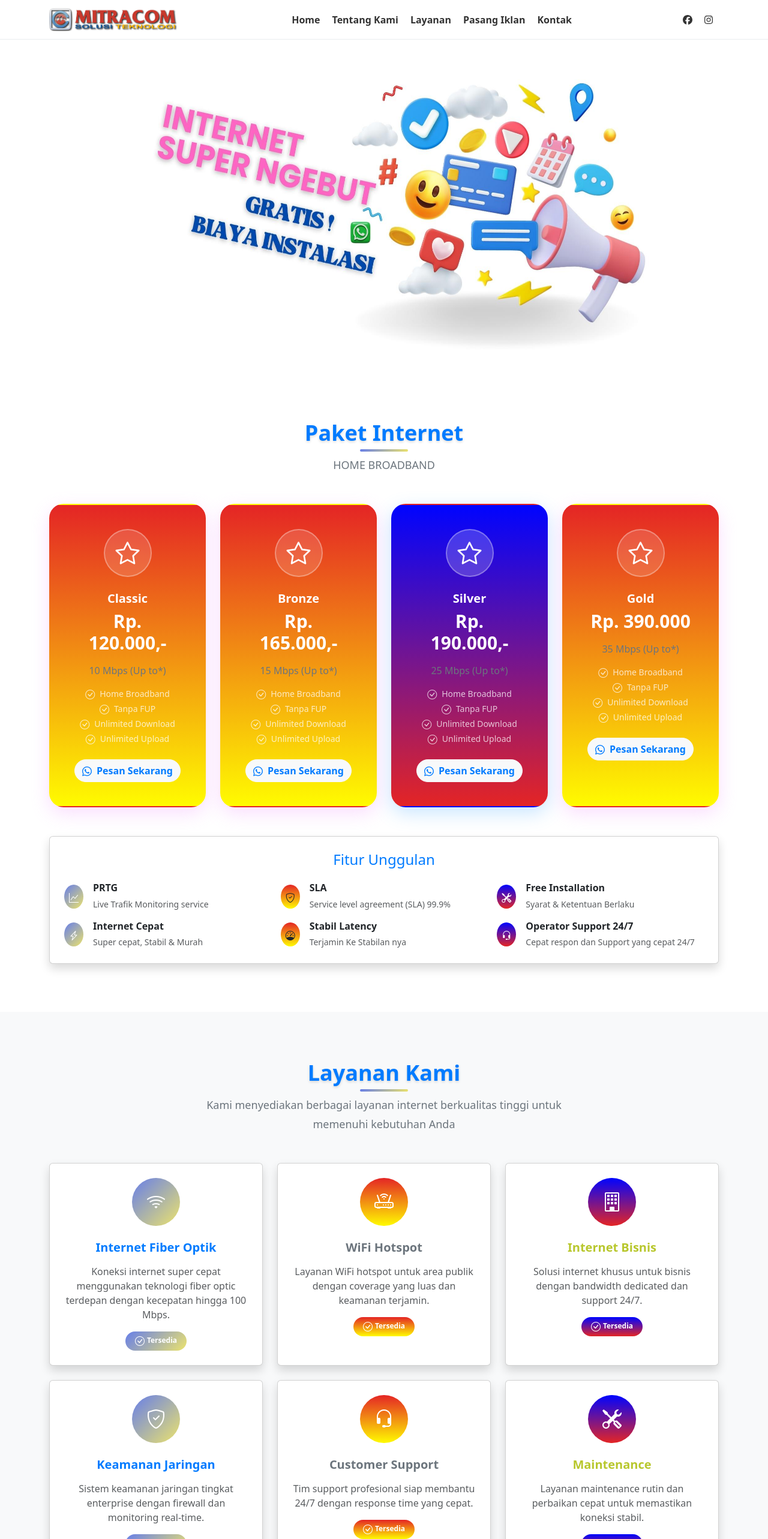
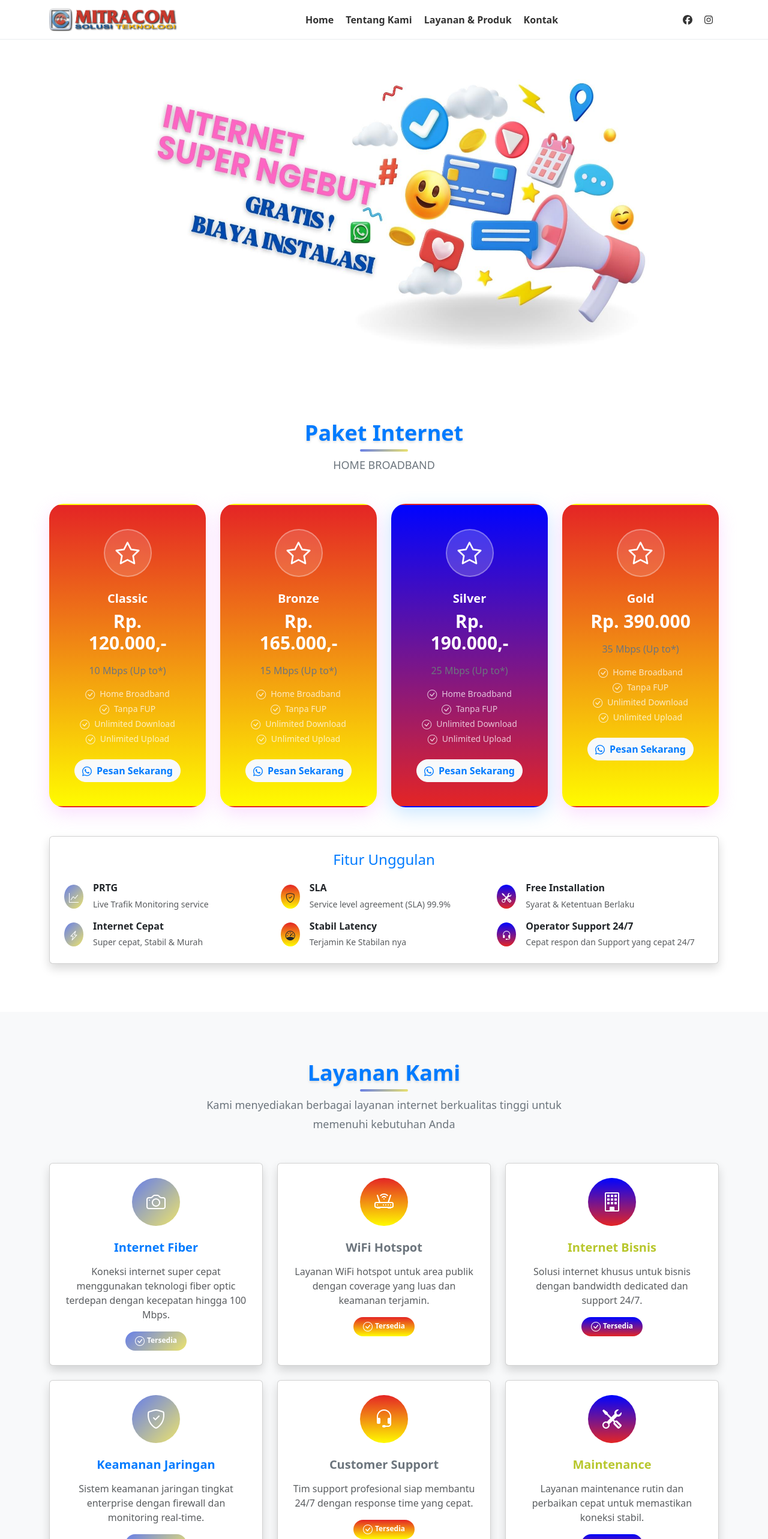
Before and after one commit to bisaterusboy/bisaterusboy.github.io, a React (Vite) app: page / in a window 1280 px wide. Shown: the top 2566 px of the page at 60% size. Built offline with nearby package versions, Linux system fonts and the light colour scheme.

Commit message:
nambah logo

```diff
--- a/src/components/Navbar.jsx
+++ b/src/components/Navbar.jsx
@@ -136,7 +136,7 @@ function Navbar() {
               </li>
               <li className="nav-item">
                 <Link className="nav-link fw-bold text-decoration-none" to="/services" style={{ color: 'var(--text-primary)', transition: 'color 0.3s ease' }}>
-                  Layanan
+                  Layanan & Produk
                 </Link>
               </li>
               {/* <li className="nav-item">
@@ -144,11 +144,11 @@ function Navbar() {
                   Disclaimer
                 </Link>
               </li> */}
-              <li className="nav-item">
+              {/* <li className="nav-item">
                 <Link className="nav-link fw-bold text-decoration-none" to="/pricelist" style={{ color: 'var(--text-primary)', transition: 'color 0.3s ease' }}>
                   Pasang Iklan
                 </Link>
-              </li>
+              </li> */}
               <li className="nav-item">
                 <Link className="nav-link fw-bold text-decoration-none" to="/contact" style={{ color: 'var(--text-primary)', transition: 'color 0.3s ease' }}>
                   Kontak
--- a/src/components/Units.jsx
+++ b/src/components/Units.jsx
@@ -56,8 +56,8 @@ function Units() {
   const services = [
     {
       id: 1,
-      icon: "bi bi-wifi",
-      title: "Internet Fiber Optik",
+      icon: "bi bi-camera",
+      title: "Internet Fiber ",
       description: "Koneksi internet super cepat menggunakan teknologi fiber optic terdepan dengan kecepatan hingga 100 Mbps.",
       color: "primary"
     },
--- a/src/pages/Service.jsx
+++ b/src/pages/Service.jsx
@@ -127,7 +127,7 @@ const packages = [
 
 function Service() {
   return (
-    <section className="section-padding" style={{ background: 'linear-gradient(120deg, #000000ff 60%, var(--primary-color) 100%)', minHeight: '100vh' }}>
+    <section className="section-padding" style={{ background: 'linear-gradient(165deg, #b9b740 20%, #ff0000b5 50%)', minHeight: '100vh' }}>
       <div className="container">
         <div className="text-center mb-5">
           <h2 className="section-title" style={{ color: 'var(--primary-color)', fontWeight: 'bold', letterSpacing: '2px' }}>Layanan Kami</h2>
```
Also changed, not shown: src/assets/img/eslog2.png (added).
